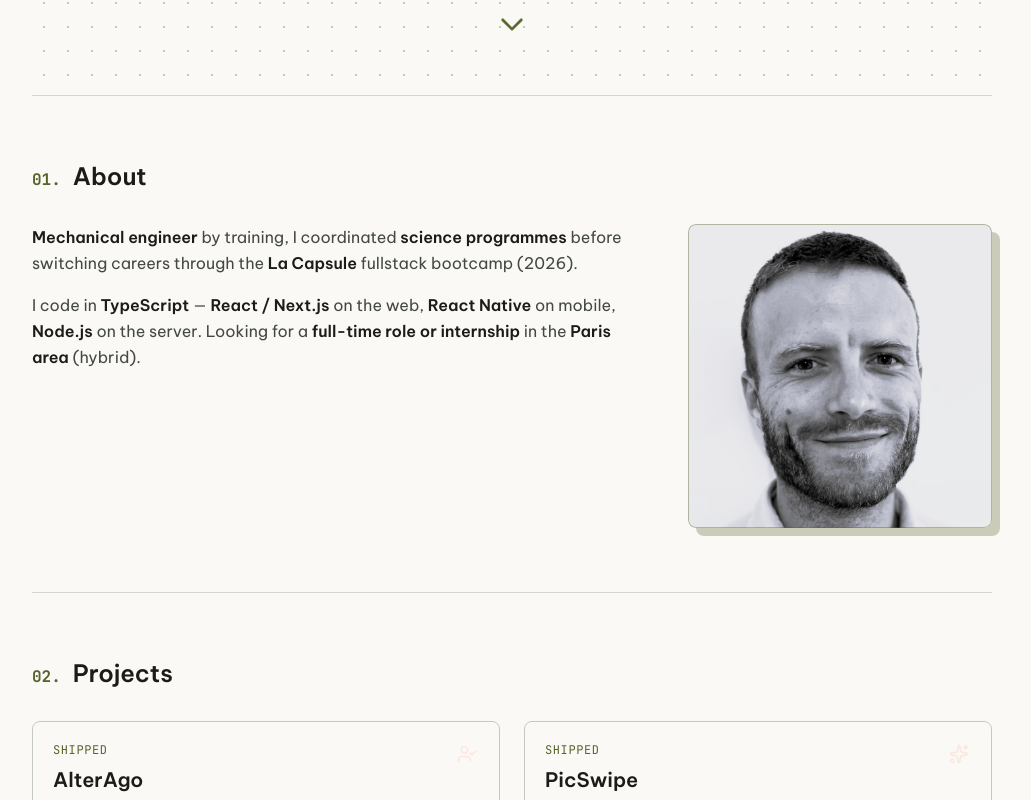
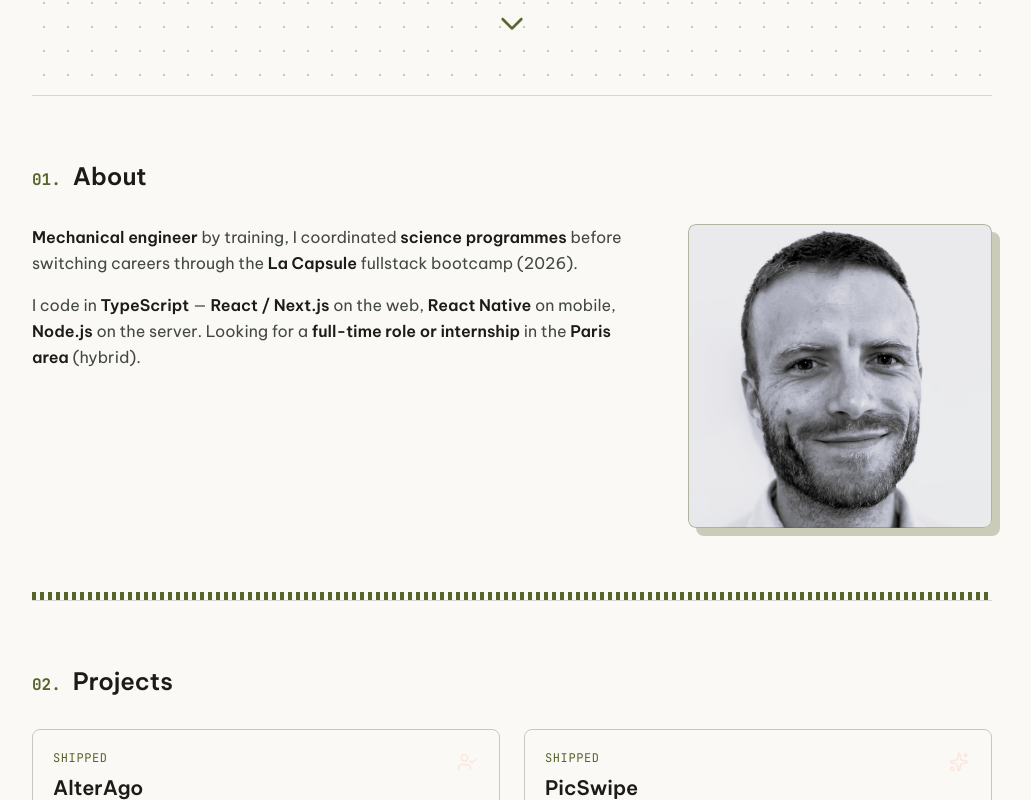
Before and after one commit to matchls/myportfolio, a Next.js app: page /en in a window 1280 px wide. Shown: the part 767-1567 px from the top of the page, without its empty margins (128-1159 px from the left). Built offline with nearby package versions, Linux system fonts and the light colour scheme.

Commit message:
feat: issue#4 — mossy divider between About and Projects sections
closes #6

Co-Authored-By: Claude Sonnet 4.6 <noreply@anthropic.com>

```diff
--- a/src/app/[lang]/page.tsx
+++ b/src/app/[lang]/page.tsx
@@ -40,6 +40,7 @@ export default async function Home({ params }: PageProps<"/[lang]">) {
       <AnimateIn>
         <About dict={dict} />
       </AnimateIn>
+      <div className="mossy-divider" aria-hidden="true" />
       <AnimateIn>
         <Projects dict={dict} />
       </AnimateIn>
```
